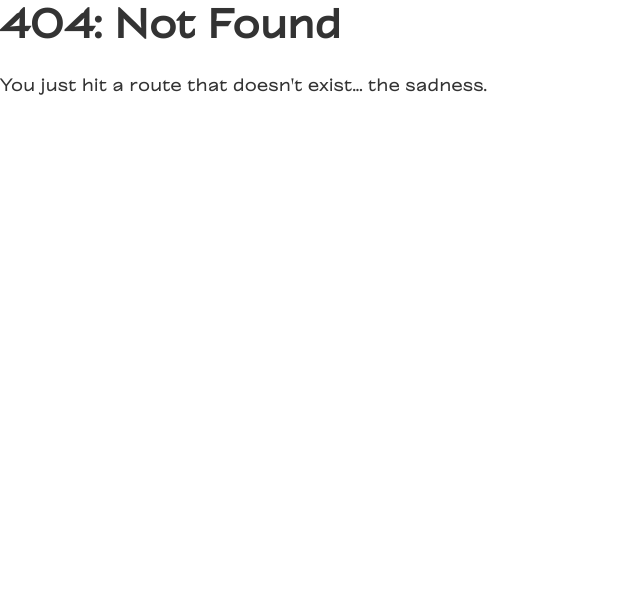
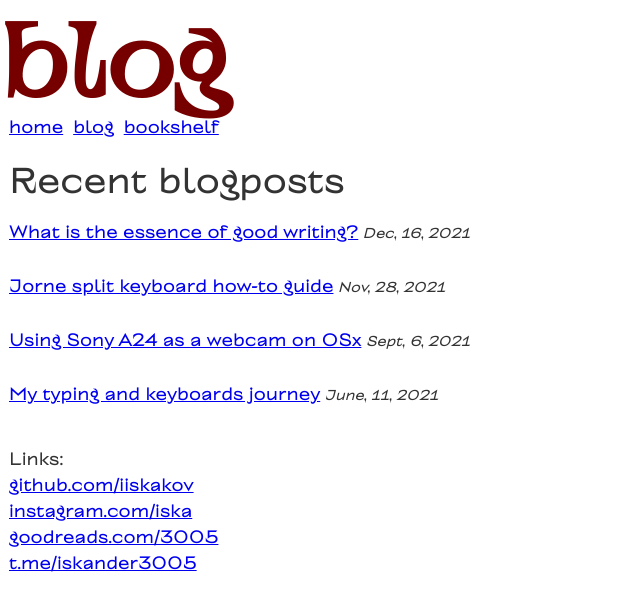
Before and after one commit to iiskakov/iska.tokyo, a Gatsby site: page /blog in a window 1280 px wide. Before the commit this address had no page. Shown: the whole page, without its empty margins (0-640 px from the left). Built offline with nearby package versions, Linux system fonts and the light colour scheme; Gatsby itself is replaced by a stand-in of ours.

Commit message:
Blog page added; minor layout improvements

```diff
--- a/src/components/layout.js
+++ b/src/components/layout.js
@@ -7,6 +7,7 @@
 
 import React from "react"
 import PropTypes from "prop-types"
+import { Link } from "gatsby"
 
 import "./layout.css"
 
@@ -26,6 +27,32 @@ const Layout = ({ children }) => {
             paddingLeft: `0.5rem`,
           }}
         >
+          <p style={{
+            marginBottom: `0`,
+          }}>Links:</p>
+          <Link target="_blank" to="https://github.com/iiskakov">
+            github.com/iiskakov
+          </Link>{" "}
+          <br />
+          {/* <Link target="_blank" to="https://www.are.na/iska"> */}
+          {/*   are.na/iska */}
+          {/* </Link>{" "} */}
+          {/* <br /> */}
+          <Link target="_blank" to="https://www.instagram.com/iska/">
+            instagram.com/iska
+          </Link>{" "}
+          <br />
+          <Link target="_blank" to="https://www.goodreads.com/3005 ">
+            goodreads.com/3005
+          </Link>
+          <br />
+          <Link target="_blank" to="https://t.me/iskander3005">
+            t.me/iskander3005
+          </Link>
+          {/* <br /> */}
+          {/* <Link target="_blank" to="https://sptfy.com/iska"> */}
+          {/*   sptfy.com/iska */}
+          {/* </Link> */}
 
         </footer>
       </div>
--- /dev/null
+++ b/src/pages/blog.js
@@ -0,0 +1,77 @@
+import React from "react"
+import { Link } from "gatsby"
+import Layout from "../components/layout"
+
+
+
+
+
+
+const IndexPage = () => {
+  return (
+    <Layout>
+      <h1 style={{ fontSize: '8vw', color: 'rgb(118, 0, 0)', fontVariationSettings: '"DSPL" 420', marginBottom: '0' }}>blog</h1>
+      <div style={{
+        paddingLeft: '0.5rem',
+        paddingBottom: '1.5rem'
+      }} >
+        <Link to="/">
+          <span
+            style={{
+              paddingRight: '10px',
+              fontWeight: `400`,
+            }}
+          >
+            home
+          </span>
+        </Link>
+        <Link to="/blog">
+          <span
+            style={{
+              paddingRight: '10px',
+              fontWeight: `400`,
+            }}
+          >
+            blog
+          </span>
+        </Link>
+        <Link to="/bookshelf">
+          <span
+            style={{
+              paddingRight: '10px',
+              fontWeight: `400`,
+            }}
+          >
+            bookshelf
+          </span>
+        </Link>
+      </div>
+
+      <div style={{ paddingLeft: `0.5rem` }}>
+        <p style={{ fontSize: '2em' }}>Recent blogposts</p>
+        <p>
+          <Link target="_blank" to="https://telegra.ph/What-is-the-essence-of-good-writing-12-20">
+            What is the essence of good writing?
+          </Link>
+          <i class="text-light text-muted"><small> Dec, 16, 2021</small></i>
+        </p>
+        <p>
+          <Link target="_blank" to="#">Jorne split keyboard how-to guide</Link>
+          <i class="text-light text-muted"><small> Nov, 28, 2021</small></i>
+        </p>
+        <p>
+          <Link target="_blank" to="#">Using Sony A24 as a webcam on OSx</Link>
+          <i class="text-light text-muted"><small> Sept, 6, 2021</small></i>
+        </p>
+        <p>
+          <Link target="_blank" to="#">My typing and keyboards journey</Link>
+          <i class="text-light text-muted"><small> June, 11, 2021</small></i>
+        </p>
+
+
+      </div>
+    </Layout >
+  )
+}
+
+export default IndexPage
--- a/src/pages/bookshelf.js
+++ b/src/pages/bookshelf.js
@@ -102,25 +102,6 @@ const IndexPage = () => {
                         </div>
                     </div>
                 ))}
-                <Link target="_blank" to="https://www.instagram.com/iska/">
-                    instagram.com/iska
-                </Link>{" "}
-                < br />
-                <Link target="_blank" to="https://www.are.na/iska">
-                    are.na/iska
-                </Link>{" "}
-                < br />
-                <Link target="_blank" to="https://www.goodreads.com/3005 ">
-                    goodreads.com/3005
-                </Link>
-                <br />
-                <Link target="_blank" to="https://t.me/iskander3005">
-                    t.me/iskander3005
-                </Link>
-                <br />
-                <Link target="_blank" to="https://sptfy.com/iska">
-                    sptfy.com/iska
-                </Link>
             </div>
         </Layout >
     )
```
Also changed, not shown: src/pages/index.js (+12 -46 lines).
